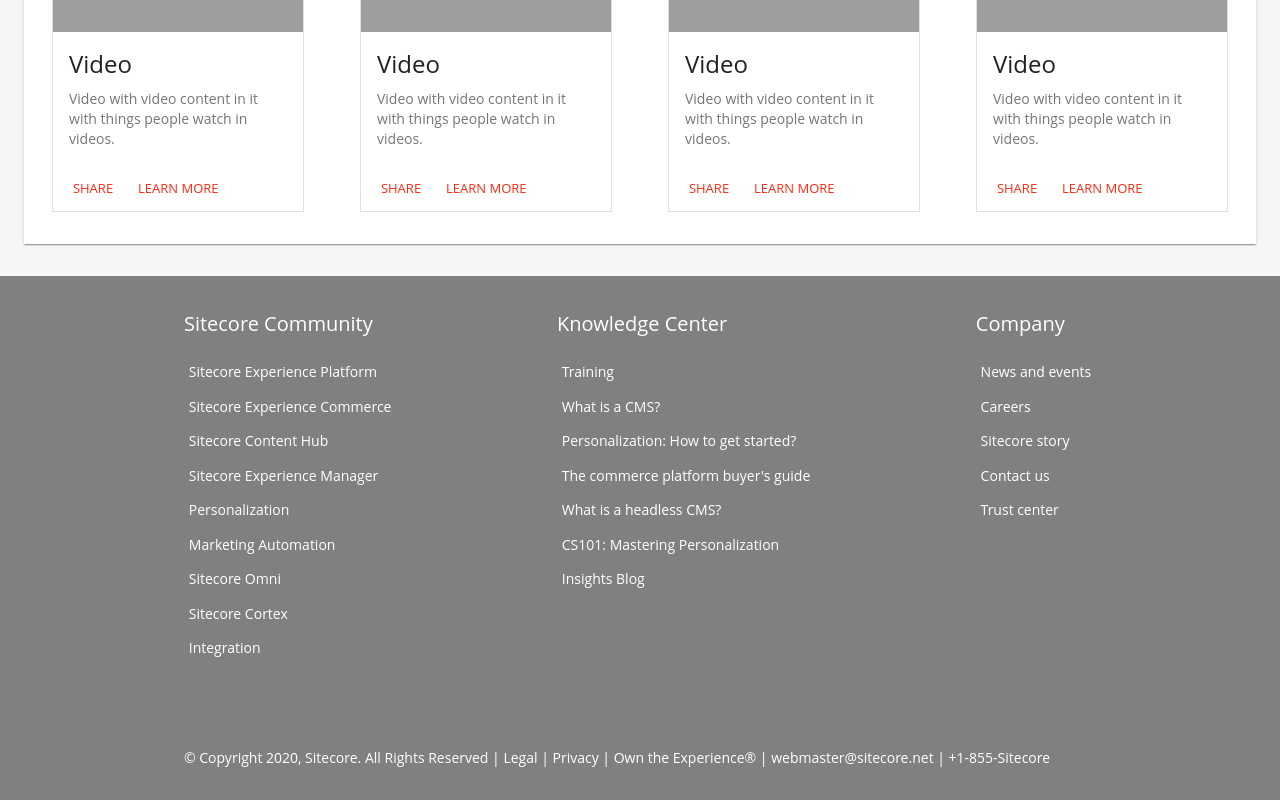
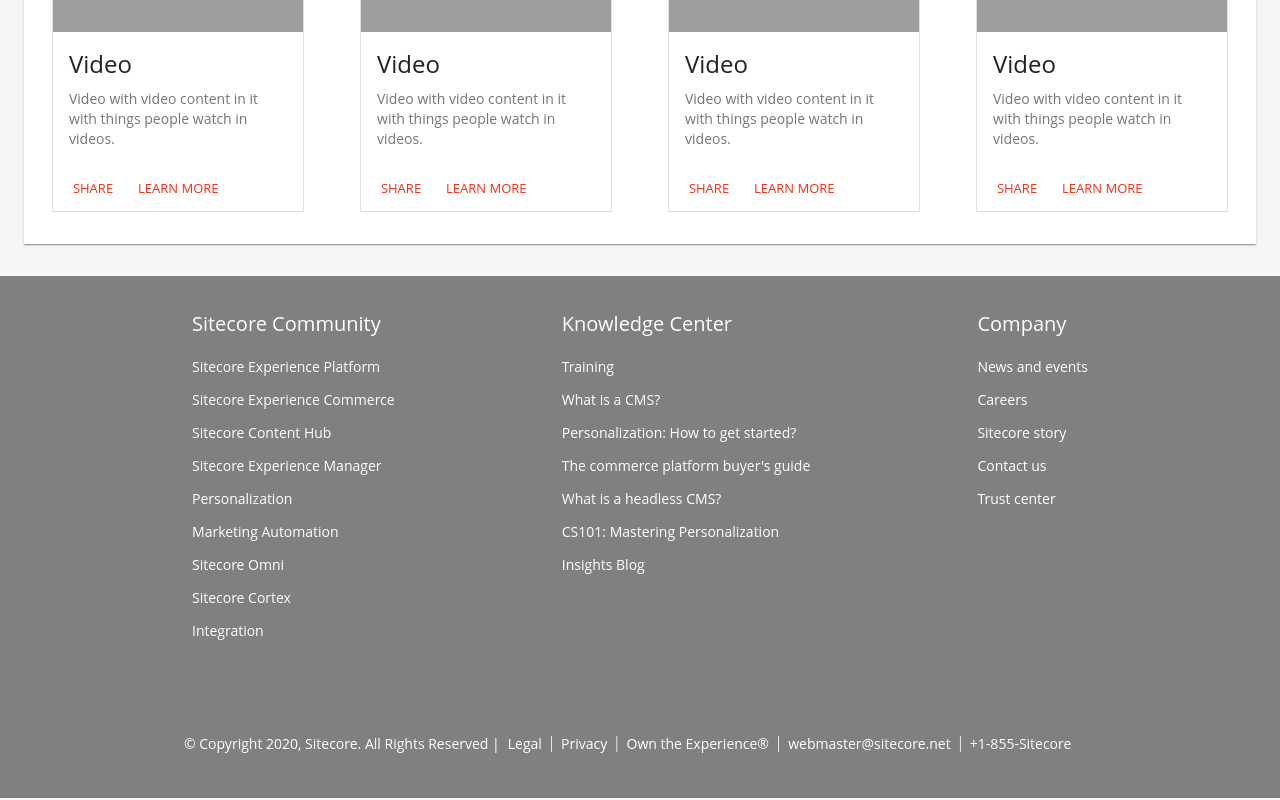
Before and after one commit to Sitecore/edge-portal, a Next.js app: page /docs in a window 1280 px wide. Shown: the part 1208-2008 px from the top of the page. Built offline with nearby package versions, Linux system fonts and the light colour scheme; grey boxes are pictures that could not be loaded.

Commit message:
Added link for footer copyright section.

```diff
--- a/components/footer.tsx
+++ b/components/footer.tsx
@@ -9,7 +9,8 @@ import { Box } from '@material-ui/core';
 const useStyles = makeStyles(() => ({
     title: {
         color: "white",
-        paddingBottom: "10px"
+        paddingBottom: "10px",
+        paddingLeft: ".5rem"
     },
     box: {
         backgroundColor: '#424242',
@@ -24,7 +25,10 @@ const useStyles = makeStyles(() => ({
     },
     footerLinkText: {
         color: "white",
-        padding: ".3rem"
+        paddingBottom: ".5rem",
+        paddingRight: ".5rem",
+        paddingLeft: ".5rem"
+
     },
     footerLink: {
         textDecoration: "none",
@@ -35,17 +39,19 @@ const useStyles = makeStyles(() => ({
     },
     copyright: {
         color: "white",
-        paddingTop: "5rem"
+        paddingTop: "5rem",
+        display: "flex",
     }
+
 
 }));
 
- interface FooterLinkData {
+interface FooterLinkData {
     LinkUrl: string,
     LinkText: string
 }
 
-export function FooterLink(props: FooterLinkData ) {
+export function FooterLink(props: FooterLinkData) {
     const classes = useStyles();
 
     return (
@@ -74,8 +80,8 @@ export default function Footer() {
                             <FooterLink LinkText="Sitecore Experience Platform" LinkUrl="https://www.sitecore.com/products/sitecore-experience-platform" />
                             <FooterLink LinkText="Sitecore Experience Commerce" LinkUrl="https://www.sitecore.com/products/sitecore-commerce" />
                             <FooterLink LinkText="Sitecore Content Hub" LinkUrl="https://www.sitecore.com/products/content-hub" />
-                            <FooterLink LinkText="Sitecore Experience Manager" LinkUrl="https://www.sitecore.com/products/experience-manager"/>
-                            <FooterLink LinkText="Personalization" LinkUrl="https://www.sitecore.com/products/sitecore-experience-platform/personalization"/>
+                            <FooterLink LinkText="Sitecore Experience Manager" LinkUrl="https://www.sitecore.com/products/experience-manager" />
+                            <FooterLink LinkText="Personalization" LinkUrl="https://www.sitecore.com/products/sitecore-experience-platform/personalization" />
                             <FooterLink LinkText="Marketing Automation" LinkUrl="https://www.sitecore.com/products/sitecore-experience-platform/marketing-automation" />
                             <FooterLink LinkText="Sitecore Omni" LinkUrl="https://www.sitecore.com/products/sitecore-experience-platform/headless" />
                             <FooterLink LinkText="Sitecore Cortex" LinkUrl="https://www.sitecore.com/products/sitecore-experience-platform/cortex" />
@@ -104,9 +110,16 @@ export default function Footer() {
                             <FooterLink LinkText="Trust center" LinkUrl="https://www.sitecore.com/trust" />
                         </Grid>
                     </Grid>
-                    <Typography className={classes.copyright} variant="body2">
-                        © Copyright 2020, Sitecore. All Rights Reserved | Legal | Privacy | Own the Experience® | webmaster@sitecore.net | +1-855-Sitecore
-                    </Typography>
+                    <Box className={classes.copyright}>
+                        <Typography variant="body2">
+                            © Copyright 2020, Sitecore. All Rights Reserved |
+                        </Typography>
+                        <FooterLink LinkText="Legal" LinkUrl="https://www.sitecore.com/trust" />|
+                        <FooterLink LinkText="Privacy" LinkUrl="https://www.sitecore.com/trust/privacy-policy" />|
+                        <FooterLink LinkText="Own the Experience®" LinkUrl="https://www.sitecore.com/own-the-experience" />|
+                        <FooterLink LinkText="webmaster@sitecore.net" LinkUrl="mailto:webmaster@sitecore.net" />|
+                        <FooterLink LinkText="+1-855-Sitecore" LinkUrl="tel:+1-855-Sitecore" />
+                    </Box>
                 </Container>
             </Box>
         </div>
```
